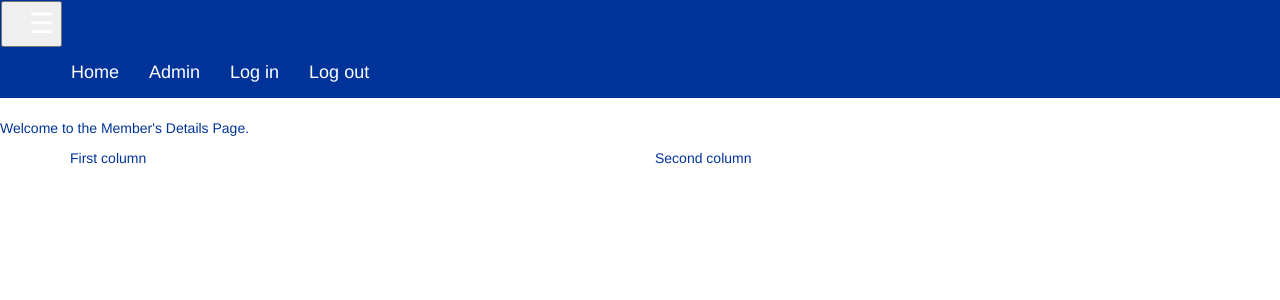
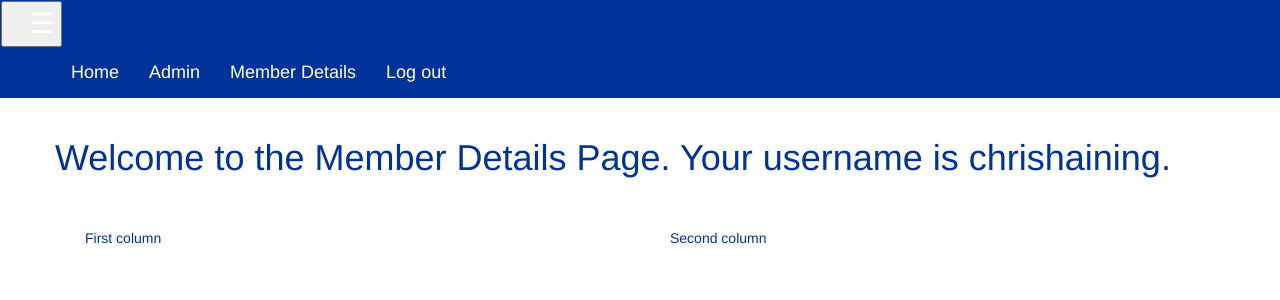
Before and after one commit to chrishaining/Django_gym2, a Django app: page /gym/member_details/ in a window 1280 px wide. Shown: the top 300 px of the page. Run offline with Django 3.2, Linux system fonts and the light colour scheme; a user stored in the database is signed in; some libraries are stand-ins or nearby versions.

Commit message:
adds conditional navbar views dependent on login status

```diff
--- a/django_gym2/static/css/style.css
+++ b/django_gym2/static/css/style.css
@@ -36,3 +36,7 @@ table {
 .table-hover tbody tr:hover td {
     background-color: #ffd700
 }
+
+h1.welcome {
+    padding-bottom: 40px;
+}
--- a/django_gym2/templates/base.html
+++ b/django_gym2/templates/base.html
@@ -23,8 +23,13 @@
                 <ul class="navbar-nav">
                     <li class="nav"><a class="navbar-brand" href="{% url 'index' %}">Home</a></li>
                     <li class="nav"><a class="navbar-brand" href="/admin">Admin</a></li>
+
+                    {% if user.is_authenticated %}
+                    <li class="nav"><a class="navbar-brand" href="{% url 'member_details' %}">Member Details</a></li>
+                    <li class="nav"><a class="navbar-brand" href="{% url 'logout' %}">Log out</a></li>
+                    {% else %}
                     <li class="nav"><a class="navbar-brand" href="{% url 'login' %}">Log in</a></li>
-                    <li class="nav"><a class="navbar-brand" href="{% url 'logout' %}">Log out</a></li>
+                    {% endif %}
                 </ul>
             </div>
         </nav>
--- a/django_gym2/templates/gym/member_details.html
+++ b/django_gym2/templates/gym/member_details.html
@@ -1,16 +1,20 @@
 {% extends 'base.html' %}
 
 {% block content %}
-<p>Welcome to the Member's Details Page.</p>
-
 <div class="container">
     <div class="row">
-        <div class="col-sm-6">
-            <p>First column</p>
-        </div>
-        <div class="col-sm-6">
-            <p>Second column</p>
+        <h1 class="welcome">Welcome to the Member Details Page. Your username is {{ user }}.</h1>
+    </div>
+    <div class="container">
+        <div class="row">
+            <div class="col-sm-6">
+                <p>First column</p>
+            </div>
+            <div class="col-sm-6">
+                <p>Second column</p>
+            </div>
         </div>
     </div>
+
 </div>
 {% endblock %}
```
Also changed, not shown: django_gym2/db.sqlite3.
